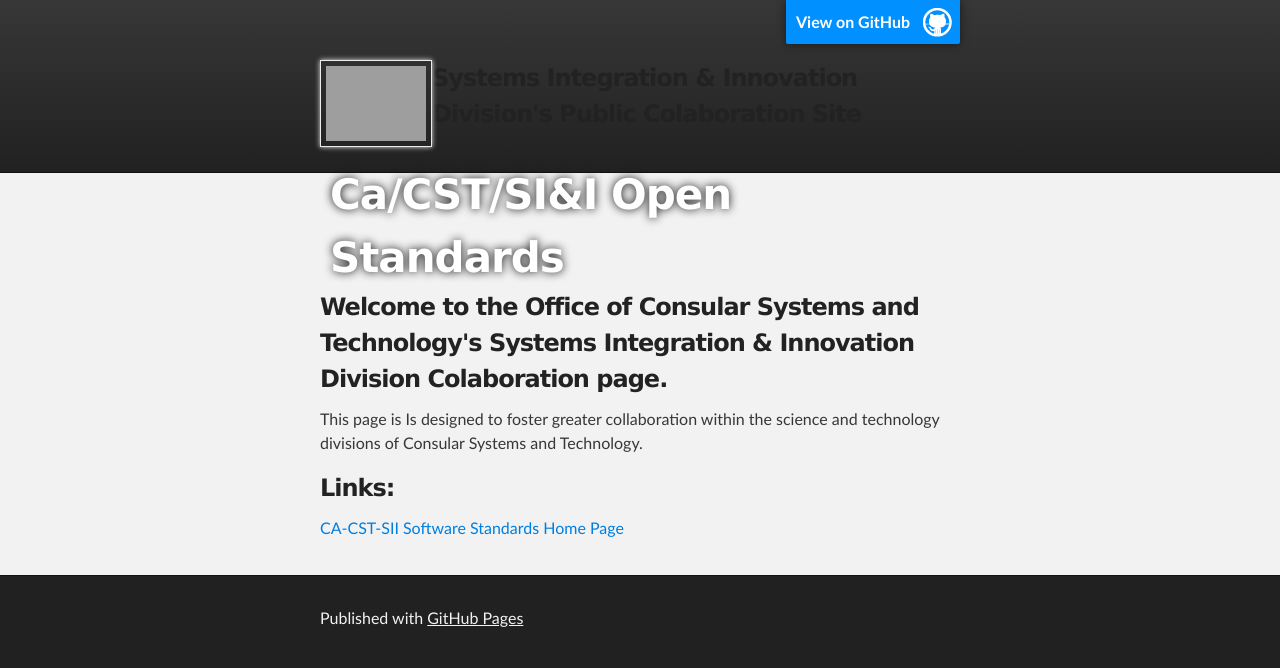
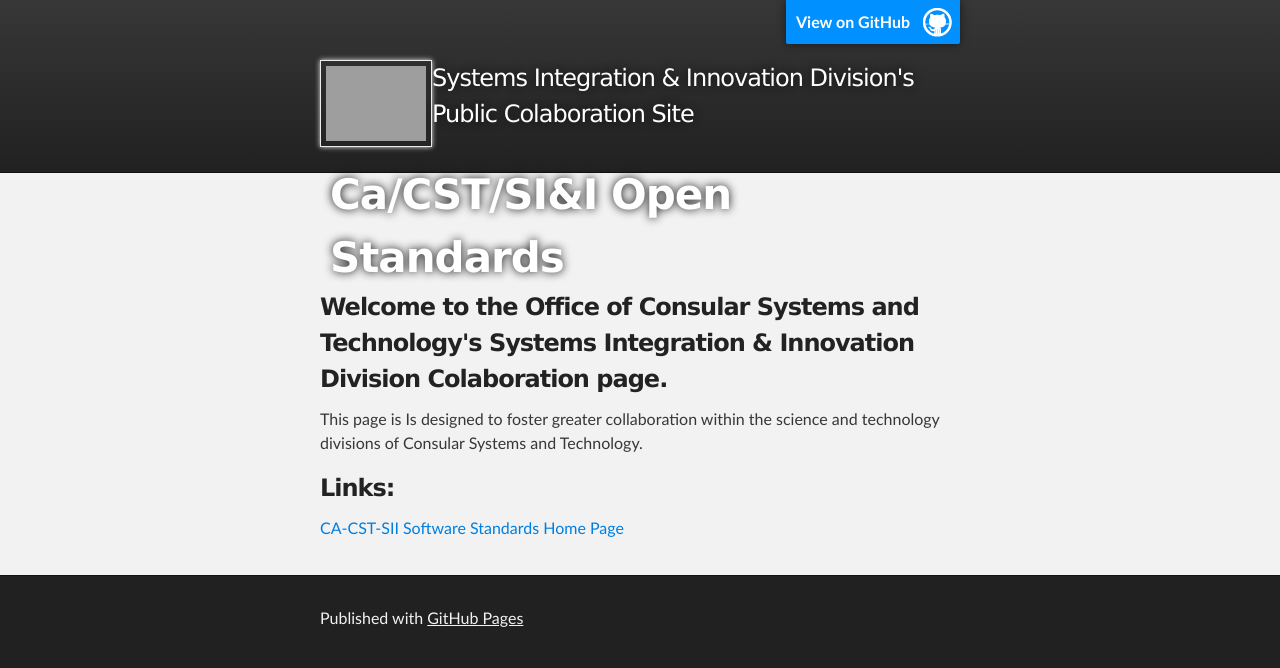
Before and after one commit to jzhang172/CA-CST-SII.github.io, a plain HTML site: page index.html in a window 1280 px wide. Drawn offline with Linux system fonts and the light colour scheme; grey boxes are pictures that could not be loaded.

Commit message:
Update index.html

```diff
--- a/index.html
+++ b/index.html
@@ -23,7 +23,7 @@
           <div style="float:left;">
           <h1 style="padding-left:10px;" id="project_title">Ca/CST/SI&I Open Standards</h1>
           </div>
-          <h3 id="project_tabline">Systems Integration &amp; Innovation Division&#39;s Public Colaboration Site</h3>
+          <h3 id="project_tagline">Systems Integration &amp; Innovation Division&#39;s Public Colaboration Site</h3>
 
         </header>
     </div>
```
